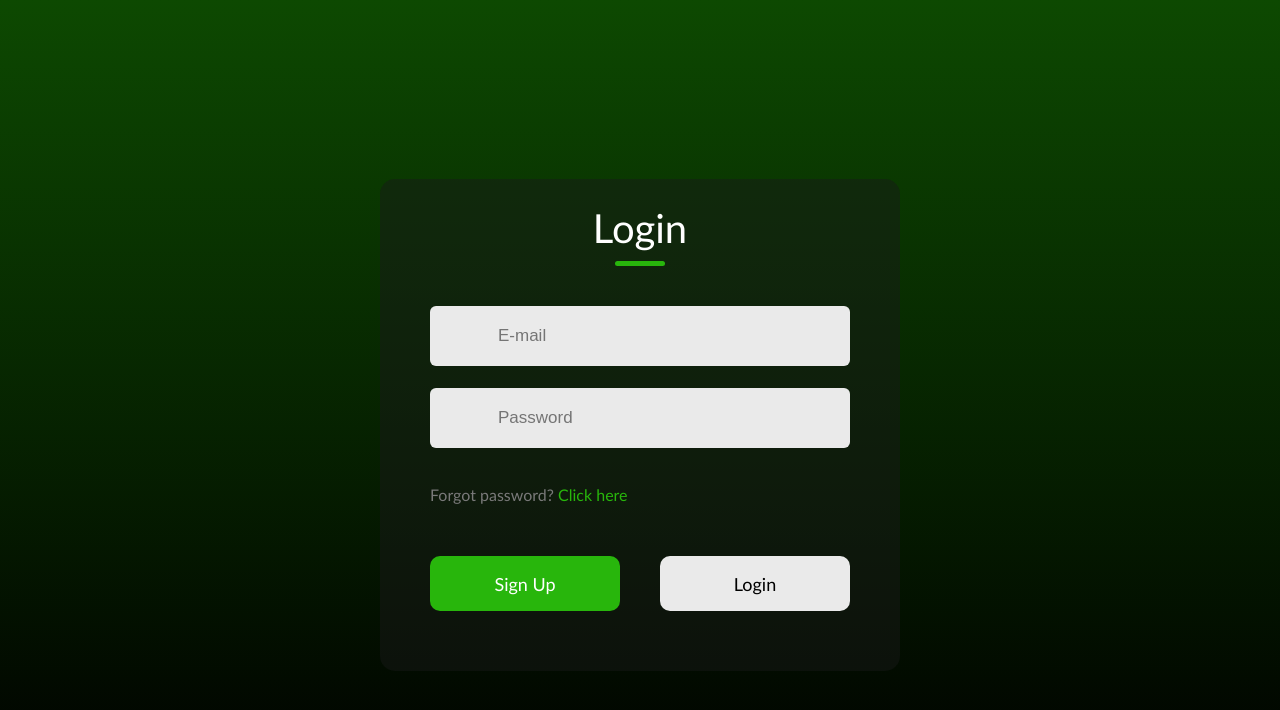
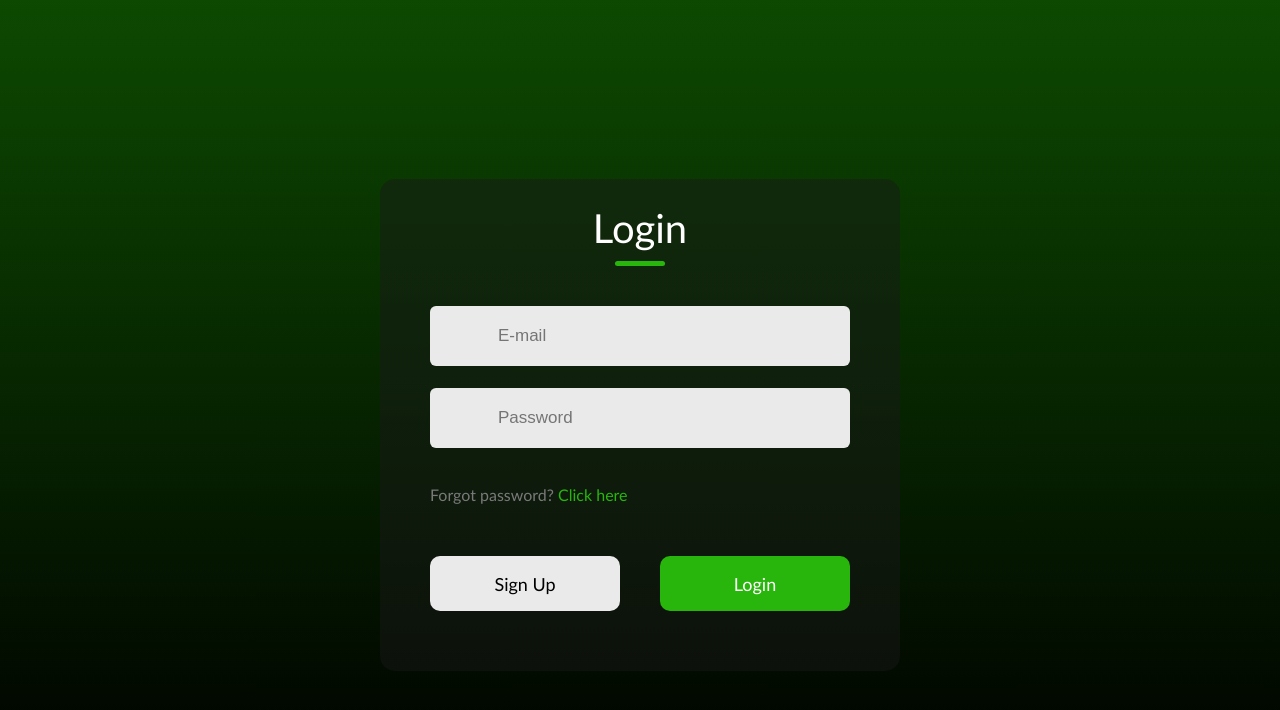
Before and after one commit to Jeffjoeantony/GUARD-Gunshot-Unauthorized-Activity-Recognition-Device, a React (Vite) app in the folder frontend/: page /login in a window 1280 px wide. Shown: the top 710 px of the page. Built offline with nearby package versions, Linux system fonts and the light colour scheme; no server answers; some icons are missing.

Commit message:
Login-signup Authentication

```diff
--- a/frontend/src/components/Navbar.jsx
+++ b/frontend/src/components/Navbar.jsx
@@ -4,11 +4,17 @@ import { Logout } from '@mui/icons-material'
 import { Menu } from '@mui/icons-material'
 import { More } from '@mui/icons-material'
 import { GraphicEq } from '@mui/icons-material'
+import { supabase } from "../services/supabaseClient";
 
 
 
 function Navbar() {
     const navigate = useNavigate()
+
+    const handleLogout = async () => {
+  await supabase.auth.signOut();
+  navigate("/login");
+};
 
     return (
       <nav className='navbar'>
--- a/frontend/src/pages/Login.jsx
+++ b/frontend/src/pages/Login.jsx
@@ -4,21 +4,59 @@ import EmailIcon from "@mui/icons-material/Email";
 import PersonIcon from "@mui/icons-material/Person";
 import VisibilityIcon from "@mui/icons-material/Visibility";
 import { useNavigate } from "react-router-dom";
+import { supabase } from "../services/supabaseClient";
 
 const Login = () => {
-  // 🔹 Login shown FIRST
   const [action, setAction] = useState("Login");
   const [email, setEmail] = useState("");
   const [password, setPassword] = useState("");
+  const [name, setName] = useState("");
 
   const navigate = useNavigate();
 
-  const handleLogin = () => {
+  // 🔐 LOGIN
+  const handleLogin = async () => {
     if (!email || !password) {
       alert("Please enter email and password");
       return;
     }
+
+    const { error } = await supabase.auth.signInWithPassword({
+      email,
+      password,
+    });
+
+    if (error) {
+      alert(error.message);
+    } else {
       navigate("/dashboard");
+    }
+  };
+
+  // 🆕 SIGN UP
+  const handleSignUp = async () => {
+    if (!email || !password || !name) {
+      alert("Please fill all fields");
+      return;
+    }
+
+    const { error } = await supabase.auth.signUp({
+      email,
+      password,
+      options: {
+        data: {
+          name: name,
+          role: "user",
+        },
+      },
+    });
+
+    if (error) {
+      alert(error.message);
+    } else {
+      alert("Signup successful! Please check your email.");
+      setAction("Login");
+    }
   };
 
   return (
@@ -29,14 +67,20 @@ const Login = () => {
       </div>
 
       <div className="inputs">
-        {/* Name field only for Sign Up */}
+        {/* NAME (Only for Sign Up) */}
         {action === "Sign Up" && (
           <div className="input">
             <PersonIcon className="icon" />
-            <input type="text" placeholder="Name" />
+            <input
+              type="text"
+              placeholder="Name"
+              value={name}
+              onChange={(e) => setName(e.target.value)}
+            />
           </div>
         )}
 
+        {/* EMAIL */}
         <div className="input">
           <EmailIcon className="icon" />
           <input
@@ -47,6 +91,7 @@ const Login = () => {
           />
         </div>
 
+        {/* PASSWORD */}
         <div className="input">
           <VisibilityIcon className="icon" />
           <input
@@ -57,7 +102,7 @@ const Login = () => {
           />
         </div>
 
-        {/* Forgot password only for Login */}
+        {/* FORGOT PASSWORD */}
         {action === "Login" && (
           <div className="forgot-password">
             Forgot password? <span>Click here</span>
@@ -65,28 +110,31 @@ const Login = () => {
         )}
 
         <div className="submit-container">
-          {/* Sign Up Button */}
-          <div
-            className={action === "Sign Up" ? "submit gray" : "submit"}
-            onClick={() => setAction("Sign Up")}
-          >
+
+  {action === "Login" ? (
+    <>
+      <div className="submit gray" onClick={() => setAction("Sign Up")}>
         Sign Up
       </div>
 
-          {/* Login Button */}
-          <div
-            className={action === "Login" ? "submit gray" : "submit"}
-            onClick={() => {
-              if (action === "Login") {
-                handleLogin();
-              } else {
-                setAction("Login");
-              }
-            }}
-          >
+      <div className="submit" onClick={handleLogin}>
         Login
       </div>
+    </>
+  ) : (
+    <>
+      <div className="submit" onClick={handleSignUp}>
+        Sign Up
       </div>
+
+      <div className="submit gray" onClick={() => setAction("Login")}>
+        Login
+      </div>
+    </>
+  )}
+
+</div>
+
       </div>
     </div>
   );
--- a/frontend/src/services/supabaseClient.js
+++ b/frontend/src/services/supabaseClient.js
@@ -3,4 +3,7 @@ import { createClient } from "@supabase/supabase-js";
 const supabaseUrl = import.meta.env.VITE_SUPABASE_URL;
 const supabaseAnonKey = import.meta.env.VITE_SUPABASE_ANON_KEY;
 
-export const supabase = createClient(supabaseUrl, supabaseAnonKey);
+export const supabase = createClient(
+  supabaseUrl,
+  supabaseAnonKey
+);
```
Lines whose indentation alone changed are shown as unchanged.
